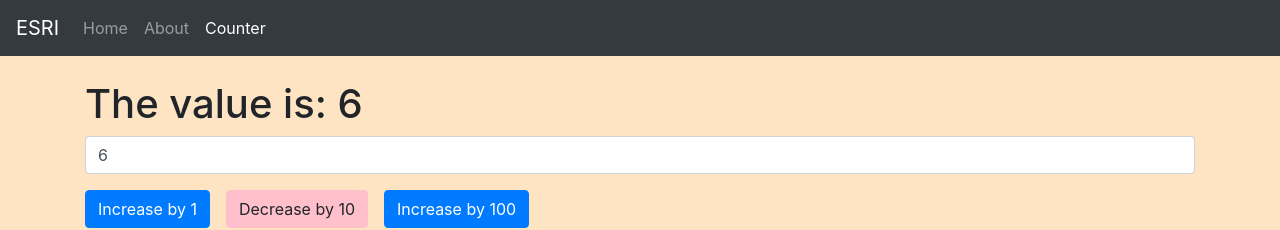
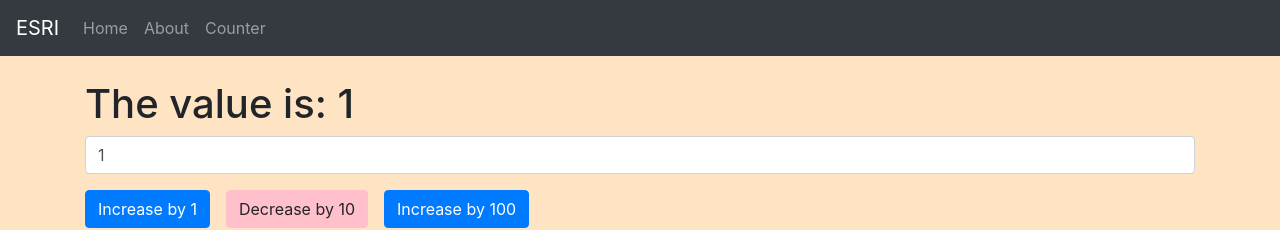
Before and after one commit to EricCoteReact/react-esri, a React (Create React App) app: page /counter/1 in a window 1280 px wide. Shown: the top 230 px of the page. Built offline with nearby package versions, Linux system fonts and the light colour scheme.

Commit message:
sending params with routing (counter)

```diff
--- a/src/App.jsx
+++ b/src/App.jsx
@@ -19,7 +19,7 @@ export function App() {
         <Switch >
           <Route path="/" exact component={Home} />
           <Route path="/about" component={About} />
-          <Route path="/counter" render={() => <Counter init={6} />} />
+          <Route path="/counter/:init" component={Counter} />
         </Switch>
         <Footer />
       </Container>
--- a/src/Components/Menu.jsx
+++ b/src/Components/Menu.jsx
@@ -29,7 +29,7 @@ const Menu = (props) => {
               <NavLink tag={RRNavLink} to="/about">About</NavLink>
             </NavItem>
             <NavItem>
-              <NavLink tag={RRNavLink} to="/counter">Counter</NavLink>
+              <NavLink tag={RRNavLink} to="/counter/7">Counter</NavLink>
             </NavItem>
           </Nav>
         </Collapse>
--- a/src/Counter/Counter.jsx
+++ b/src/Counter/Counter.jsx
@@ -1,6 +1,7 @@
 import React from 'react';
 import { Button, Input } from 'reactstrap';
 import MyButton from './MyButton';
+import { useParams } from 'react-router-dom';
 
 
 
@@ -27,7 +28,8 @@ export class CounterClass extends React.Component {
 
 
 export default function Counter(props) {
-  const [count, setCount] = React.useState(props.init);
+  let { init } = useParams();
+  const [count, setCount] = React.useState(+init);
 
   function increment(incr) {
     setCount(count + incr);
```
Also changed, not shown: 1 other file (tests, documents, lock files or other folders).
